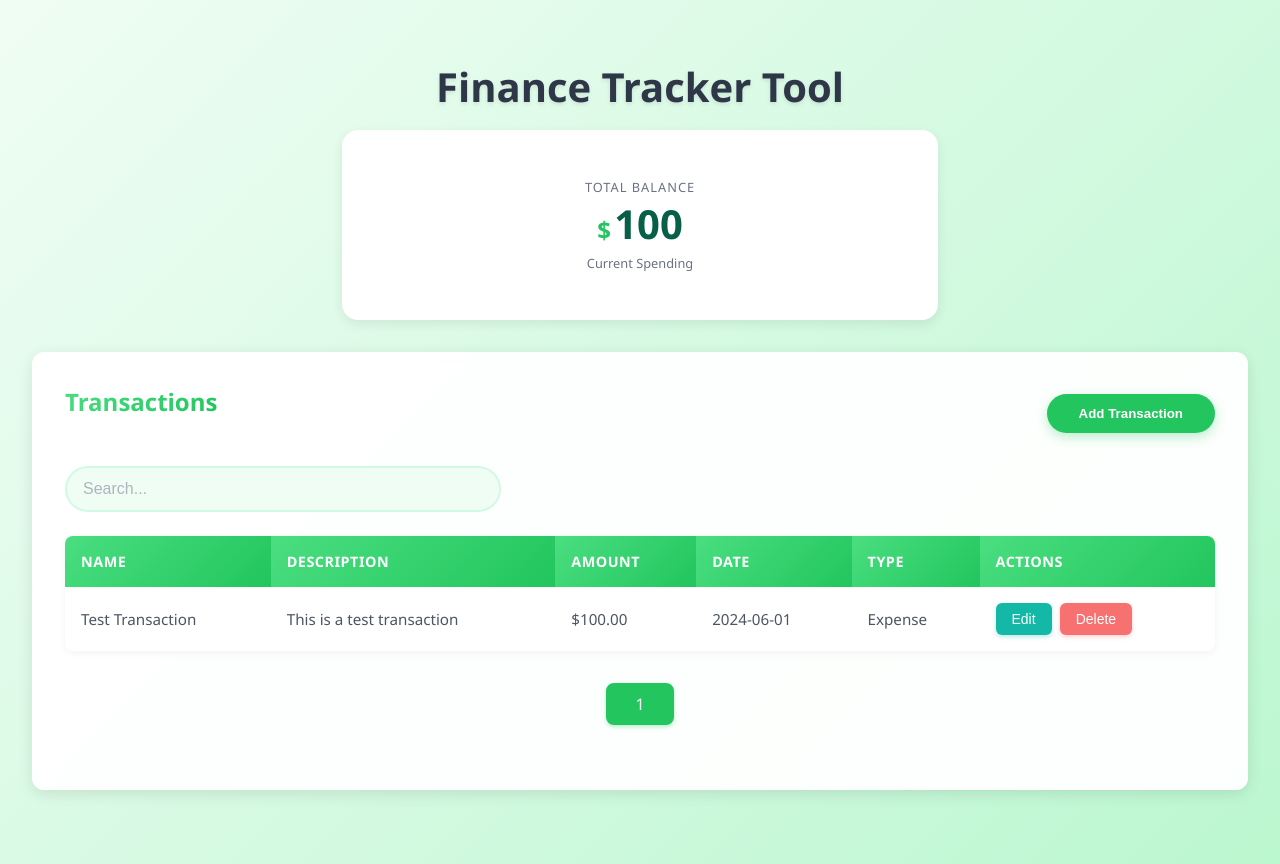
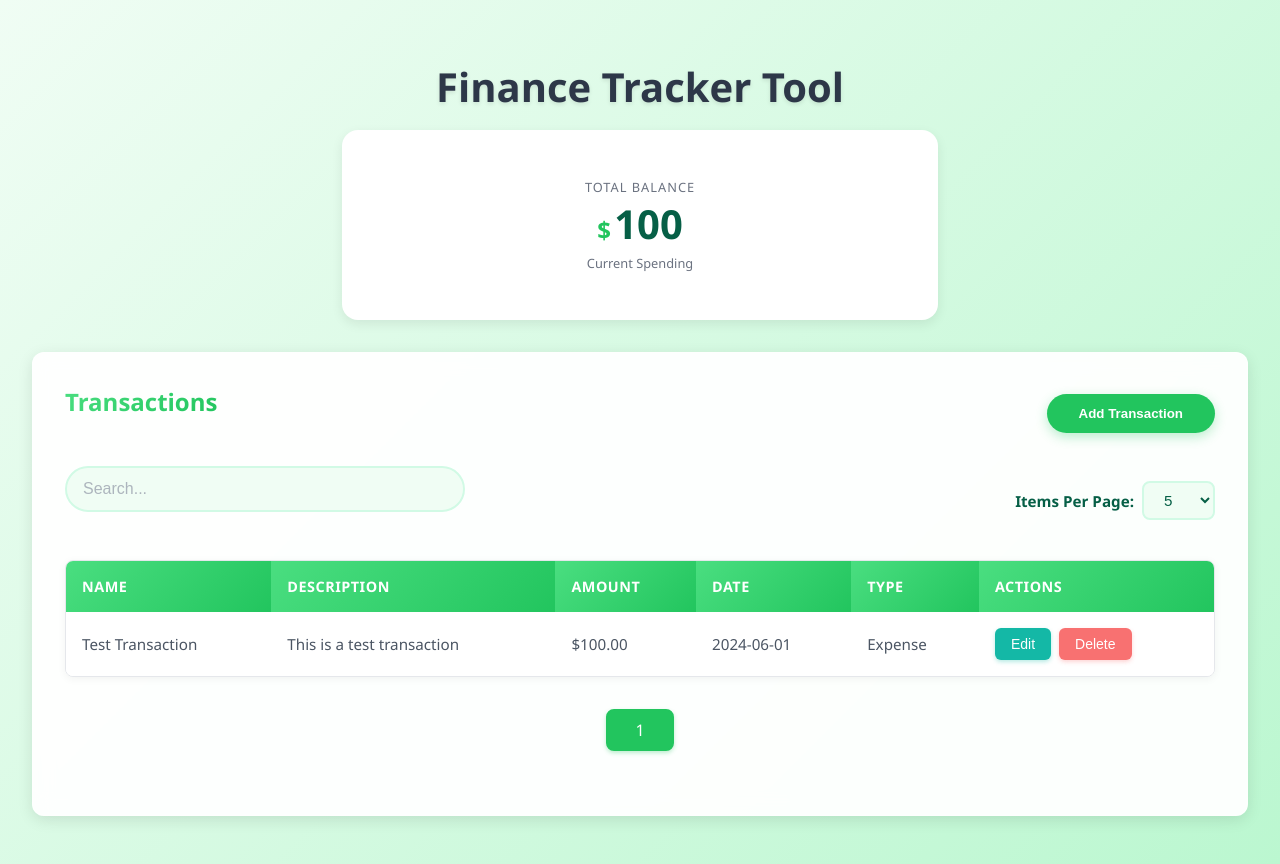
Before and after one commit to YawDev/finance-tracker-tool, a React (Vite) app: page / in a window 1280 px wide. Built offline with nearby package versions, Linux system fonts and the light colour scheme.

Commit message:
feature: Add select drop down for items per page

```diff
--- /dev/null
+++ b/src/components/SelectItemsPerPage.tsx
@@ -0,0 +1,47 @@
+import { useState } from "react";
+import type { IPagination } from "../utils/Types";
+
+const SelectItemsPerPage = ({
+  paginationData,
+  setPaginationData,
+}: {
+  paginationData: IPagination;
+  setPaginationData: (paginationData: IPagination) => void;
+}) => {
+  const { itemsPerPage } = paginationData;
+
+  const [selectedValue, setSelectedValue] = useState<number>(itemsPerPage);
+
+  const dropDownValues: number[] = [2, 4, 5, 10, 15, 20, 25];
+
+  const handleSelectChange = (value: number) => {
+    setSelectedValue(value);
+    setPaginationData({
+      ...paginationData,
+      itemsPerPage: value,
+      currentPage: 1,
+    });
+  };
+
+  return (
+    <div className="items-per-page-selector">
+      <label htmlFor="items-per-page-select">Items Per Page: </label>
+      <select
+        id="items-per-page"
+        value={selectedValue}
+        onChange={(e) =>
+          handleSelectChange(e.target.value as unknown as number)
+        }
+        className="items-per-page-select"
+      >
+        {dropDownValues.map((dropDownItem, index) => (
+          <option key={index} value={dropDownItem}>
+            {dropDownItem}
+          </option>
+        ))}
+      </select>
+    </div>
+  );
+};
+
+export default SelectItemsPerPage;
--- a/src/components/TransactionListView.tsx
+++ b/src/components/TransactionListView.tsx
@@ -8,6 +8,7 @@ import SearchBar from "./Search";
 import { useState } from "react";
 import Pagination from "./Pagination";
 import { FilterList, GetCurrentItems } from "../utils/Filtering";
+import SelectItemsPerPage from "./SelectItemsPerPage";
 
 const TransactionListView = ({
   setEditMode,
@@ -59,12 +60,21 @@ const TransactionListView = ({
         <h2 className="transaction-title">Transactions</h2>
         <AddTransactionButton setModalIsOpen={setModalIsOpen} />
       </div>
+      <div className="controls-row">
         <div className="search-bar-container">
           <SearchBar />
+        </div>
+        <div className="select-items-per-page">
+          <SelectItemsPerPage
+            paginationData={paginationData}
+            setPaginationData={setPaginationData}
+          />
+        </div>
       </div>
       {filteredTransactions?.length === 0 ? (
         <p>No transactions available.</p>
       ) : (
+        <div className="table-wrapper">
           <table>
             <thead>
               <tr>
@@ -87,6 +97,7 @@ const TransactionListView = ({
               ))}
             </tbody>
           </table>
+        </div>
       )}
       <Pagination
         paginationData={paginationData}
--- a/src/styles/App.css
+++ b/src/styles/App.css
@@ -346,6 +346,126 @@ h1 {
 
 .search-bar-container input[type="text"]:hover {
   border-color: #a7f3d0;
+}
+
+/* Controls Row Layout */
+.controls-row {
+  display: flex;
+  justify-content: space-between;
+  align-items: center;
+  margin-bottom: 1.5rem;
+  gap: 1rem;
+}
+
+/* Mobile responsiveness for controls row */
+@media (max-width: 768px) {
+  .controls-row {
+    flex-direction: column;
+    align-items: stretch;
+    margin-bottom: 1rem;
+    gap: 1rem;
+  }
+}
+
+/* Select Items Per Page Styling */
+.select-items-per-page {
+  display: flex;
+  justify-content: flex-end;
+  flex-shrink: 0;
+}
+
+.items-per-page-selector {
+  display: flex;
+  align-items: center;
+  gap: 0.5rem;
+  white-space: nowrap;
+}
+
+.items-per-page-selector label {
+  color: #065f46;
+  font-weight: 600;
+  font-size: 0.95rem;
+}
+
+.items-per-page-select {
+  padding: 0.5rem 1rem;
+  border: 2px solid #d1fae5;
+  border-radius: 8px;
+  background-color: #f0fdf4;
+  color: #065f46;
+  font-size: 0.95rem;
+  font-weight: 500;
+  cursor: pointer;
+  transition: all 0.3s ease;
+  min-width: 70px;
+}
+
+.items-per-page-select:focus {
+  outline: none;
+  border-color: #22c55e;
+  box-shadow: 0 0 0 3px rgba(34, 197, 94, 0.1);
+  background-color: #ffffff;
+}
+
+.items-per-page-select:hover {
+  border-color: #a7f3d0;
+  background-color: #ffffff;
+}
+
+/* Desktop: keep search bar width limited */
+@media (min-width: 769px) {
+  .search-bar-container {
+    flex: 1;
+    max-width: 400px;
+  }
+}
+
+/* Mobile: let search bar take full width */
+@media (max-width: 768px) {
+  .select-items-per-page {
+    justify-content: flex-start;
+  }
+
+  .search-bar-container {
+    width: 100%;
+  }
+}
+
+/* Table Wrapper with Scrolling */
+.table-wrapper {
+  max-height: 400px; /* Roughly 5 rows + header */
+  overflow-y: auto;
+  border: 1px solid #e5e7eb;
+  border-radius: 8px;
+  background: white;
+  box-shadow: 0 2px 8px rgba(0, 0, 0, 0.05);
+}
+
+/* Custom scrollbar styling */
+.table-wrapper::-webkit-scrollbar {
+  width: 8px;
+}
+
+.table-wrapper::-webkit-scrollbar-track {
+  background: #f1f5f9;
+  border-radius: 4px;
+}
+
+.table-wrapper::-webkit-scrollbar-thumb {
+  background: linear-gradient(135deg, #4ade80, #22c55e);
+  border-radius: 4px;
+}
+
+.table-wrapper::-webkit-scrollbar-thumb:hover {
+  background: linear-gradient(135deg, #22c55e, #16a34a);
+}
+
+/* Update table styles for scrolling container */
+.transaction-list-container .table-wrapper table {
+  margin: 0;
+  border-radius: 0;
+  box-shadow: none;
+  border: none;
 }
 
 /* Pagination Styling */
```
Lines whose indentation alone changed are shown as unchanged.
